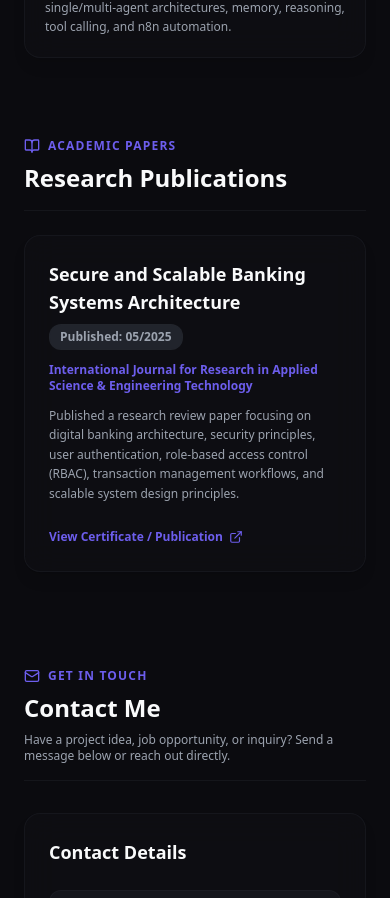
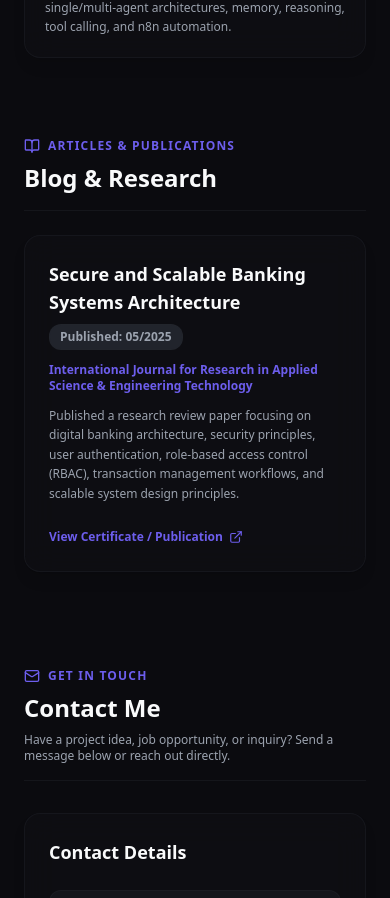
Before and after one commit to sachin11p12/Algorithm-Visualizer, a Next.js app in the folder Frontend/: page / in a window 390 px wide. Shown: the part 6032-6930 px from the top of the page. Built offline with nearby package versions, Linux system fonts and the light colour scheme.

Commit message:
feat: add homepage and header components for frontend portfolio

```diff
--- a/Frontend/app/page.tsx
+++ b/Frontend/app/page.tsx
@@ -643,14 +643,14 @@ export default function PortfolioHomePage() {
 
         </div>
 
-        {/* ── 6. RESEARCH PUBLICATIONS SECTION ── */}
-        <section className="space-y-6">
+        {/* ── 6. BLOG & RESEARCH PUBLICATIONS SECTION ── */}
+        <section id="blog" className="space-y-6 scroll-mt-20">
           <div className="space-y-2 border-b border-border/40 pb-4">
             <div className="flex items-center space-x-2 text-xs font-bold uppercase tracking-widest text-primary">
               <BookOpen className="w-4 h-4" />
-              <span>Academic Papers</span>
+              <span>Articles & Publications</span>
             </div>
-            <h2 className="text-2xl sm:text-3xl font-extrabold text-foreground">Research Publications</h2>
+            <h2 className="text-2xl sm:text-3xl font-extrabold text-foreground">Blog & Research</h2>
           </div>
 
           <div className="p-6 lg:p-8 rounded-2xl glass-card bg-card/60 border border-border/50 space-y-3">
--- a/Frontend/components/layout/Header.tsx
+++ b/Frontend/components/layout/Header.tsx
@@ -38,6 +38,7 @@ export const Header: React.FC<HeaderProps> = () => {
     { label: 'Experience', href: '#experience' },
     { label: 'Algo Visualizer', href: '/algo', isFeatured: true },
     { label: 'Contact', href: '#contact' },
+    { label: 'Blog', href: '#blog' },
   ];
 
   // Smooth scroll handler preventing #hash from appearing in URL bar
```
